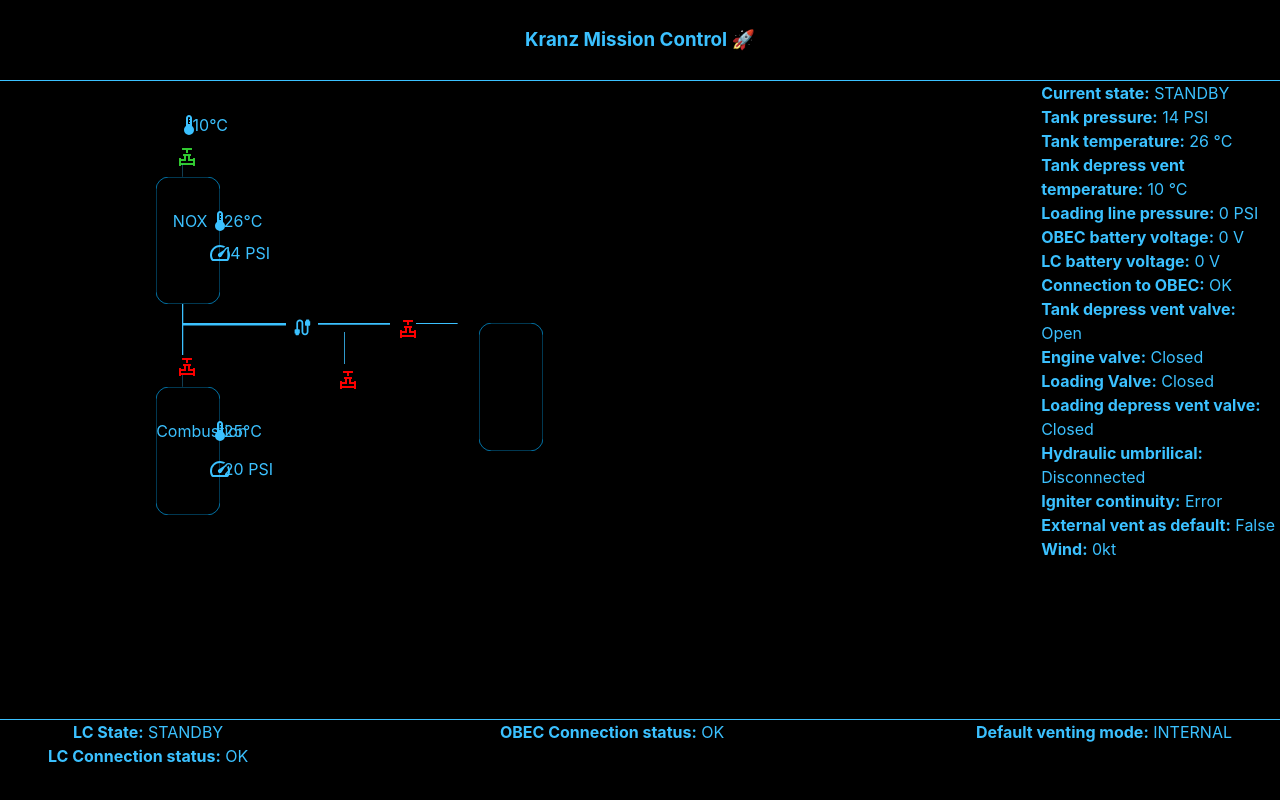
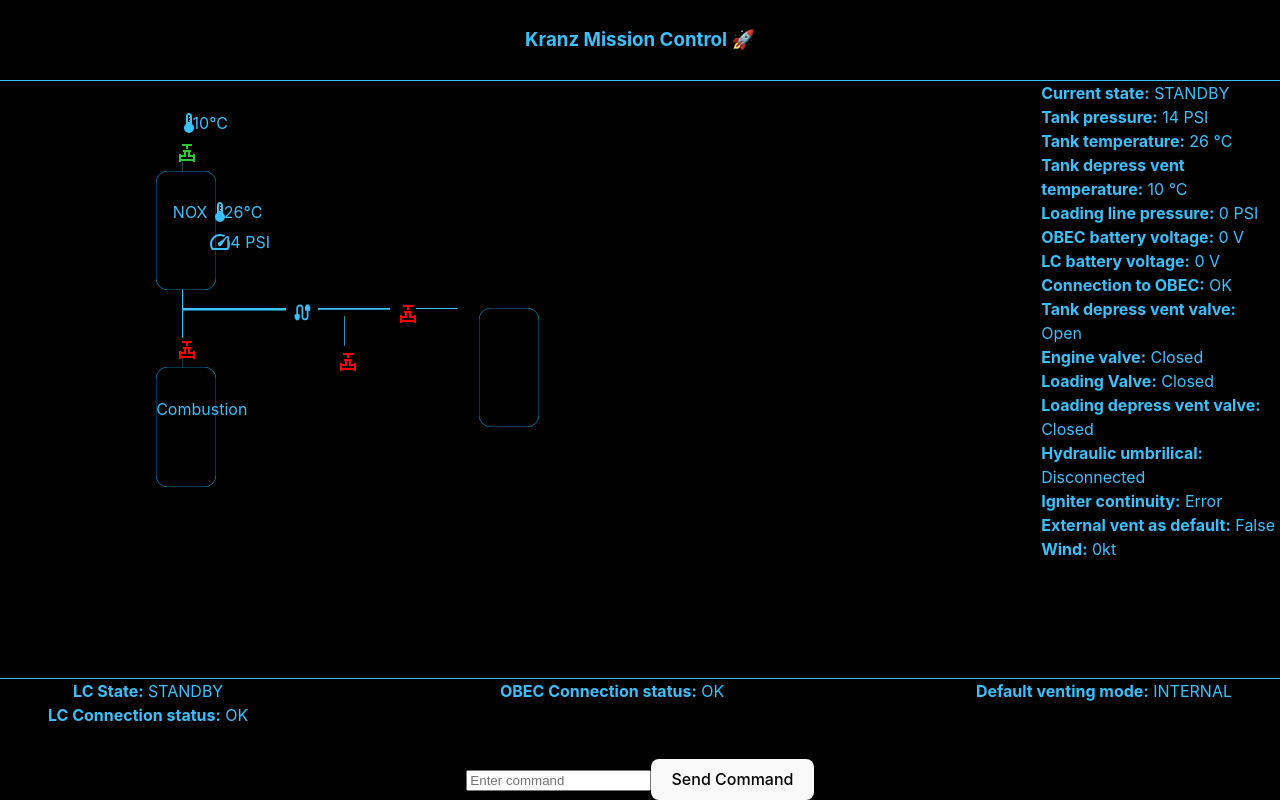
Before and after one commit to ITBA-Avionics-Team/KranzMissionControl, a React (Vite) app in the folder kranz-frontend/: page / in a window 1280 px wide. Built offline with nearby package versions, Linux system fonts and the light colour scheme; no server answers.

Commit message:
Added custom command sender component, removed chamber pressure and temperature from loading diagram

```diff
--- a/kranz-frontend/src/App.tsx
+++ b/kranz-frontend/src/App.tsx
@@ -7,6 +7,7 @@ import { SystemStatusProvider } from './providers/SystemStatusProvider'
 import SystemVisualizer from './components/SystemVisualizer'
 import FloatingText from './components/FloatingText'
 import Navbar from './components/Navbar'
+import CustomCommandSender from './components/CustomCommandSender/CustomCommandSender'
 
 function App() {
 
@@ -15,6 +16,7 @@ function App() {
       <SystemStatusProvider>
         <Navbar />
         <SystemVisualizer />
+        <CustomCommandSender />
       </SystemStatusProvider>
     </div>
   )
--- /dev/null
+++ b/kranz-frontend/src/components/CustomCommandSender/CustomCommandSender.tsx
@@ -0,0 +1,46 @@
+import React, { useState } from 'react';
+
+function CommandSender() {
+  const [command, setCommand] = useState('');
+
+  const handleInputChange = (event) => {
+    setCommand(event.target.value);
+  };
+
+  const sendCommand = () => {
+    const data = {
+      command_type: "RAW_COMMAND",
+      string_value: command
+    };
+
+    fetch('http://localhost:8080/command', {
+      method: 'POST',
+      headers: {
+        'Content-Type': 'application/json'
+      },
+      body: JSON.stringify(data)
+    })
+    .then(response => {
+      if (response.ok) {
+        return response.json();
+      }
+      throw new Error('Network response was not ok.');
+    })
+    .then(data => console.log('Command sent successfully:', data))
+    .catch(error => console.error('There was an error sending the command:', error));
+  };
+
+  return (
+    <div>
+      <input
+        type="text"
+        value={command}
+        onChange={handleInputChange}
+        placeholder="Enter command"
+      />
+      <button onClick={sendCommand}>Send Command</button>
+    </div>
+  );
+}
+
+export default CommandSender;
--- a/kranz-frontend/src/components/LoadingDiagram/LoadingDiagram.tsx
+++ b/kranz-frontend/src/components/LoadingDiagram/LoadingDiagram.tsx
@@ -77,10 +77,10 @@ const LoadingDiagram = ({ systemStatus }) => {
 			<Valve name="engine_valve" coords={{x:16.85, y:43}} status={systemStatus.on_board.engine_valve_open} onClick={openValveCommandDialog} onMouseEnter={displayNameOnCursor} onMouseLeave={clearCursorName}/>
 			<Tank coords={{x:15, y:48}} dimensions={{x: 5, y: 20}} darkMode="true"/>
 			<Text value={"Combustion"} coords={{x:15, y:53}}/>
-			<TemperatureSensor name="combustion_chamber_temperature" coords={{x:20, y:53}} onMouseEnter={displayNameOnCursor} onMouseLeave={clearCursorName}/>
-			<Text name="combustion_chamber_temperature" value={systemStatus.on_board.combustion_chamber_temp_celsius + "°C"} coords={{x:21.5, y:53}} onMouseEnter={displayNameOnCursor} onMouseLeave={clearCursorName}/>
-			<PressureSensor name="combustion_chamber_pressure" coords={{x:20, y:59}} onMouseEnter={displayNameOnCursor} onMouseLeave={clearCursorName}/>
-			<Text name="combustion_chamber_pressure" value={systemStatus.on_board.combustion_chamber_pressure_psi + " PSI"} coords={{x:21.5, y:59}} onMouseEnter={displayNameOnCursor} onMouseLeave={clearCursorName}/>
+			{/* <TemperatureSensor name="combustion_chamber_temperature" coords={{x:20, y:53}} onMouseEnter={displayNameOnCursor} onMouseLeave={clearCursorName}/> */}
+			{/* <Text name="combustion_chamber_temperature" value={systemStatus.on_board.combustion_chamber_temp_celsius + "°C"} coords={{x:21.5, y:53}} onMouseEnter={displayNameOnCursor} onMouseLeave={clearCursorName}/> */}
+			{/* <PressureSensor name="combustion_chamber_pressure" coords={{x:20, y:59}} onMouseEnter={displayNameOnCursor} onMouseLeave={clearCursorName}/> */}
+			{/* <Text name="combustion_chamber_pressure" value={systemStatus.on_board.combustion_chamber_pressure_psi + " PSI"} coords={{x:21.5, y:59}} onMouseEnter={displayNameOnCursor} onMouseLeave={clearCursorName}/> */}
 
 			<Umbrilical name="umbrilical" coords={{x:28, y:37}} status={systemStatus.launchpad.umbrilical_connected} onMouseEnter={displayNameOnCursor} onMouseLeave={clearCursorName}/>
 
```
